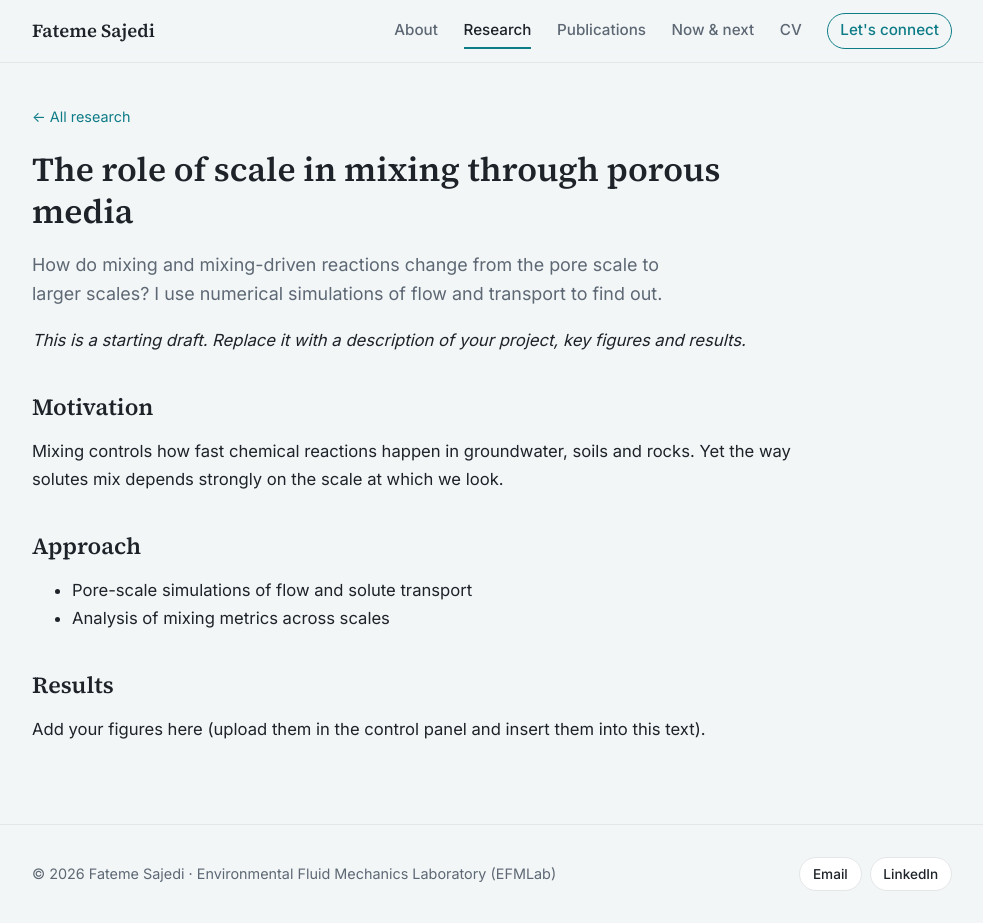
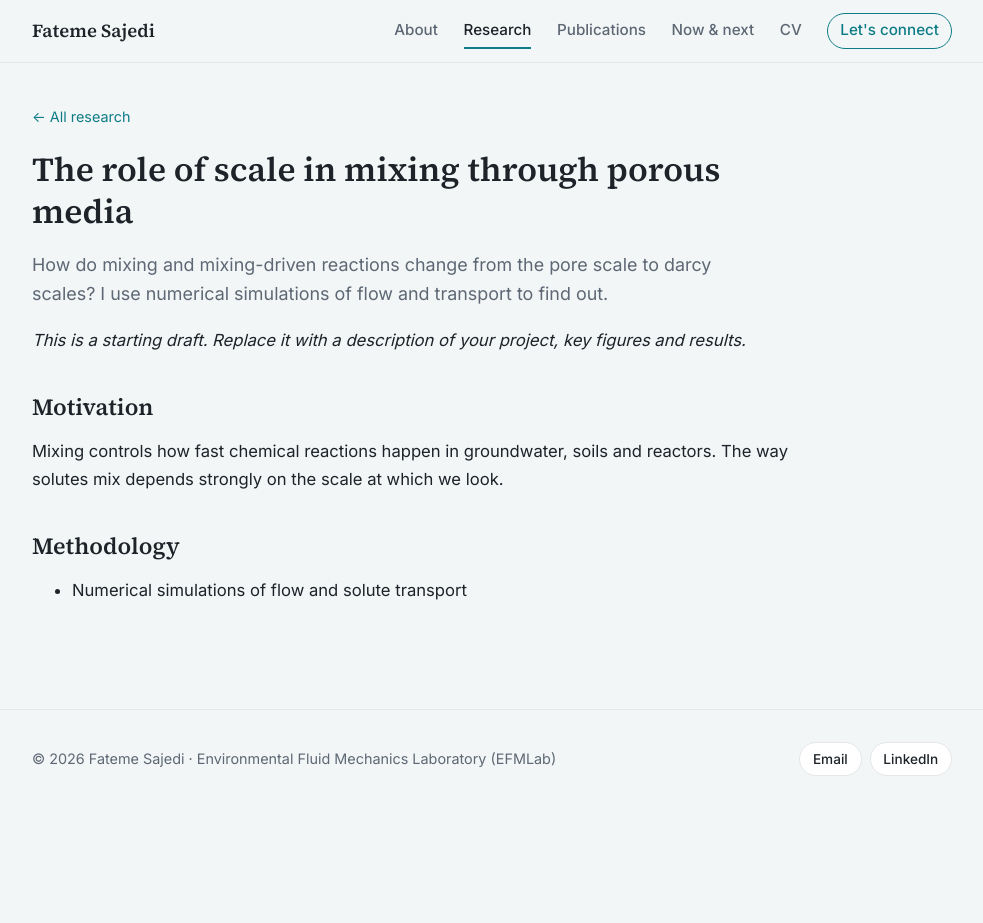
Before and after one commit to fatemesajedi/fatemesajedi.github.io, a Jekyll site: the page built from _projects/scale-effects-mixing.md, in a window 1280 px wide and 923 px high. Shown: the whole window, without its empty margins (148-1131 px from the left). Built offline with Jekyll 4.4.1, drawn with Linux system fonts in a browser that asks for light colours.

Commit message:
Update _projects/scale-effects-mixing.md (via Pages CMS)

```diff
--- a/_projects/scale-effects-mixing.md
+++ b/_projects/scale-effects-mixing.md
@@ -1,24 +1,18 @@
 ---
 title: The role of scale in mixing through porous media
-summary: How do mixing and mixing-driven reactions change from the pore scale to larger scales? I use numerical simulations of flow and transport to find out.
+summary: How do mixing and mixing-driven reactions change from the pore scale to
+  darcy scales? I use numerical simulations of flow and transport to find out.
 order: 1
-image: ""
 methods:
   - Numerical simulation
   - Pore-scale modelling
 ---
-
 *This is a starting draft. Replace it with a description of your project, key figures and results.*
 
 ## Motivation
 
-Mixing controls how fast chemical reactions happen in groundwater, soils and rocks. Yet the way solutes mix depends strongly on the scale at which we look.
+Mixing controls how fast chemical reactions happen in groundwater, soils and reactors. The way solutes mix depends strongly on the scale at which we look.
 
-## Approach
+## Methodology
 
-- Pore-scale simulations of flow and solute transport
-- Analysis of mixing metrics across scales
-
-## Results
-
-Add your figures here (upload them in the control panel and insert them into this text).
+- Numerical simulations of flow and solute transport
```
